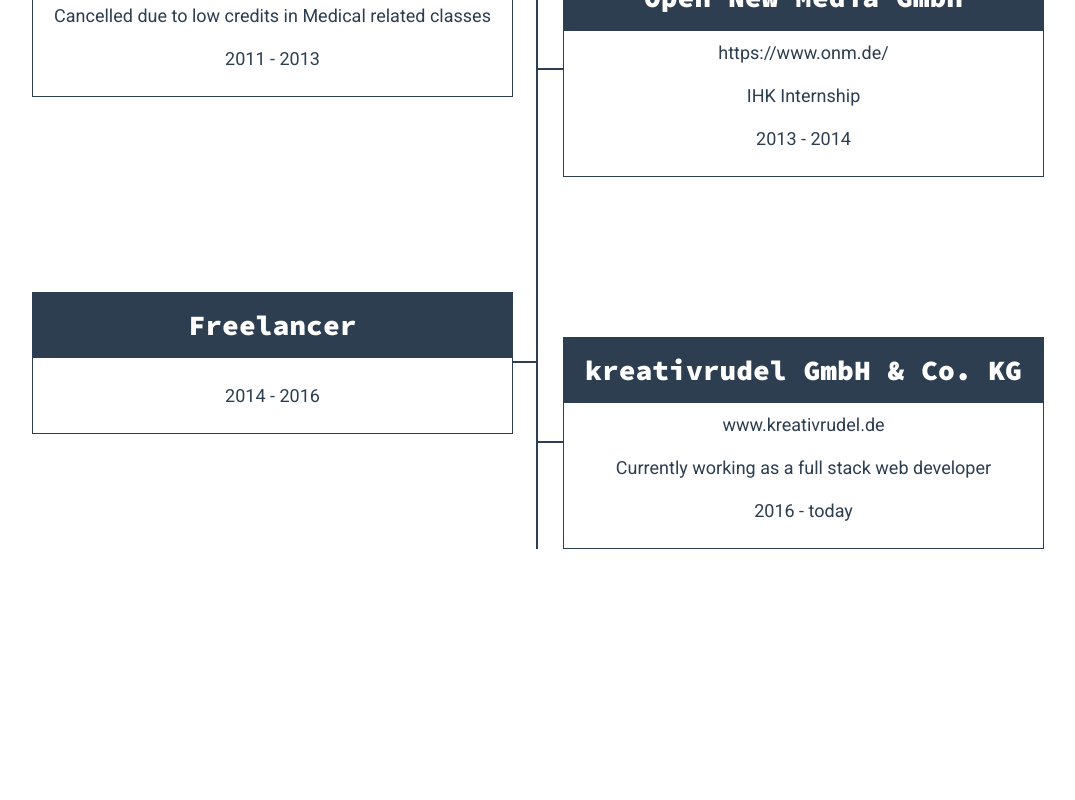
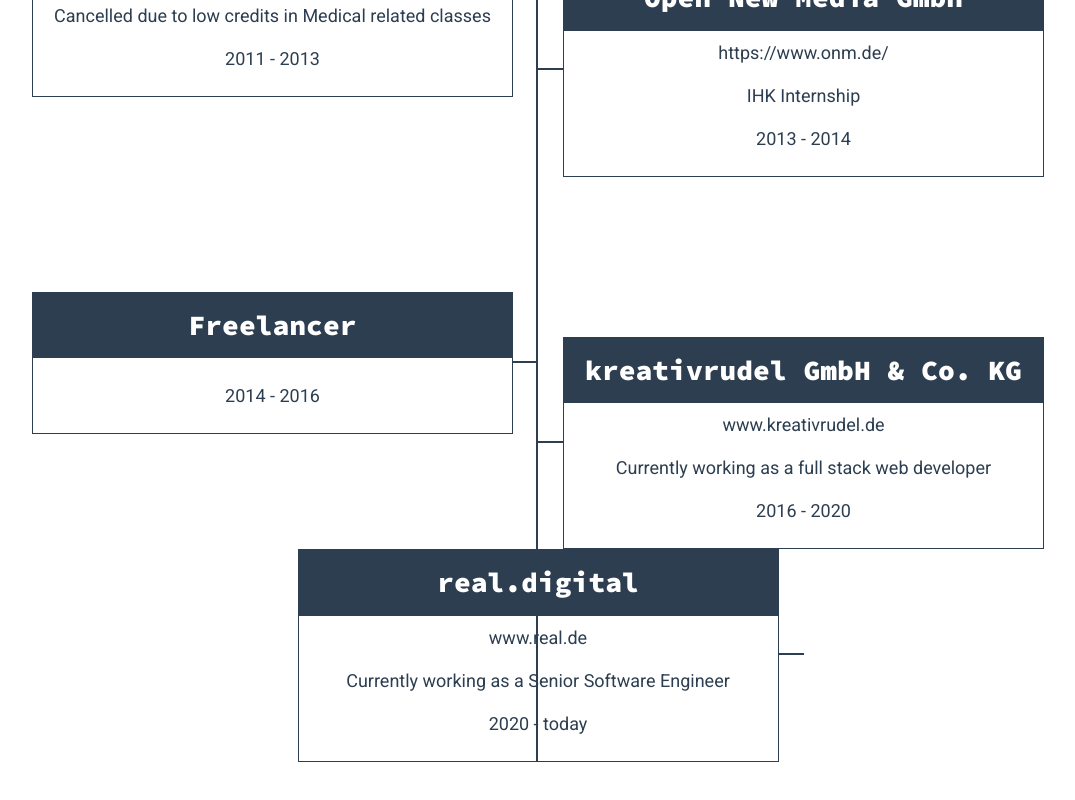
Before and after one commit to cptnk/portofolio-master, a Vue app: page /#/cv in a window 1280 px wide. Shown: the part 1218-2018 px from the top of the page, without its empty margins (102-1177 px from the left). Before the commit the page ends 1807 px from the top, so only its background shows below. Built offline with nearby package versions, Linux system fonts and the light colour scheme; what vue-head would draw is missing.

Commit message:
added new Job and position

```diff
--- a/src/components/Cv.vue
+++ b/src/components/Cv.vue
@@ -67,8 +67,14 @@
             title: 'kreativrudel GmbH & Co. KG',
             link: 'www.kreativrudel.de',
             desc: 'Currently working as a full stack web developer',
-            date: '2016 - today'
-          }
+            date: '2016 - 2020'
+          },
+          {
+            title: 'real.digital',
+            link: 'www.real.de',
+            desc: 'Currently working as a Senior Software Engineer',
+            date: '2020 - today'
+            }
         ]
       }
     },
--- a/src/components/HelloWorld.vue
+++ b/src/components/HelloWorld.vue
@@ -17,8 +17,8 @@
                         <h1>{{ startHeadline }}</h1>
                         <p>
                             Hello my name is Stanislaw Gutsch and I write web-applications for a living.<br>
-                            My daily routine usually includes using JavaScript/PHP/CSS and the sophisticated deployment tool we use at the
-                            <a href="kreativrudel.de">company</a> I work for.
+                            My daily routine usually includes using JavaScript/PHP and the sophisticated deployment tool we use at the
+                            <a href="www.real.de">company</a> I work for.
                             <br>
                             <br>
                             I currently enjoy applying <a href="https://de.wikipedia.org/wiki/OpenGL_Shading_Language">GLSL</a> and <a href="https://threejs.org/">three.js</a> as a hobby
```
